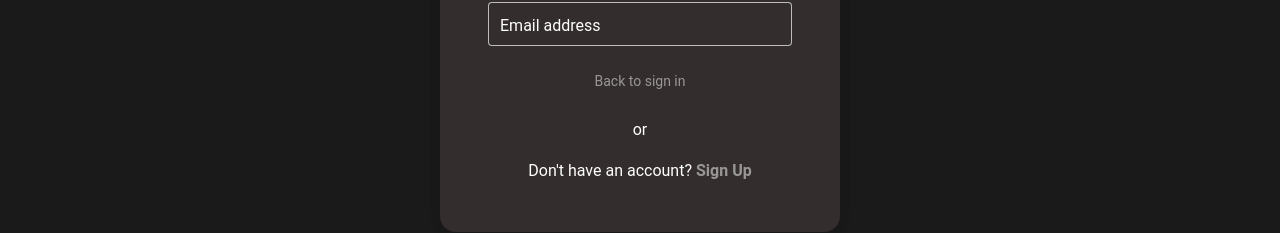
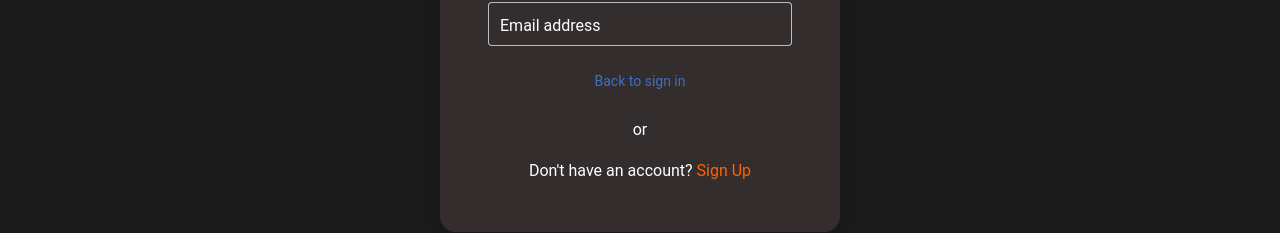
Before and after one commit to JulieKnox225/BVT-Alumni-Tracker-Object-Oriented-Otters, a React (Vite) app: page /forgotPassword in a window 1280 px wide. Shown: the part 377-610 px from the top of the page. Built offline with nearby package versions, Linux system fonts and the light colour scheme.

Commit message:
fixed minor bugs

```diff
--- a/src/Components/ForgotPassword.jsx
+++ b/src/Components/ForgotPassword.jsx
@@ -1,6 +1,7 @@
 // import Form from 'react-bootstrap/Form';
 import "@fortawesome/fontawesome-free/css/all.min.css";
 // import { Button } from 'react-bootstrap';
+import { Link } from "react-router-dom";
 import {
 
   MDBContainer,
@@ -48,10 +49,10 @@ export const ForgotPassword = () => {
               </br>
               and we&apos;ll send a link to reset your password.</p>
               <MDBInput wrapperClass='mb-4 mx-5 w-100' labelClass='text-white' label='Email address' id='formControlLg' type='email' size="lg"/>
-              <p className="small mb-3 pb-lg-2"><a className="text-white-50" href="#!">Back to sign in</a></p>
+              <p className="small mb-3 pb-lg-2"><Link to = {'/login'} >Back to sign in</Link></p>
                 <p>or</p>
               <div>
-                <p className="mb-0">Don&apos;t have an account? <a href="#!" className="text-white-50 fw-bold">Sign Up</a></p>
+                <p className="mb-0">Don&apos;t have an account? <Link to = {'/register'} className="sign-up-login">Sign Up</Link></p>
               </div>
             </MDBCardBody>
           </MDBCard>
--- a/src/Components/Login.jsx
+++ b/src/Components/Login.jsx
@@ -125,8 +125,8 @@ export const Login = () => {
                 </div>
 
                 <div>
-                  <p className="login-text">Don&apos;t have an account? <Link to = '/register' className="sign-up-login">Sign Up</Link></p>
-                  <p><Link  to = '/forgotPassword' className="fp-login">Forgot password?</Link></p>
+                  <p className="login-text">Don&apos;t have an account? <Link to = {'/register'} className="sign-up-login">Sign Up</Link></p>
+                  <p><Link  to = {'/forgotPassword'} className="fp-login">Forgot password?</Link></p>
                 </div>
               </MDBCardBody>
             </MDBCard>
```
Also changed, not shown: 1 other file (tests, documents, lock files or other folders).
